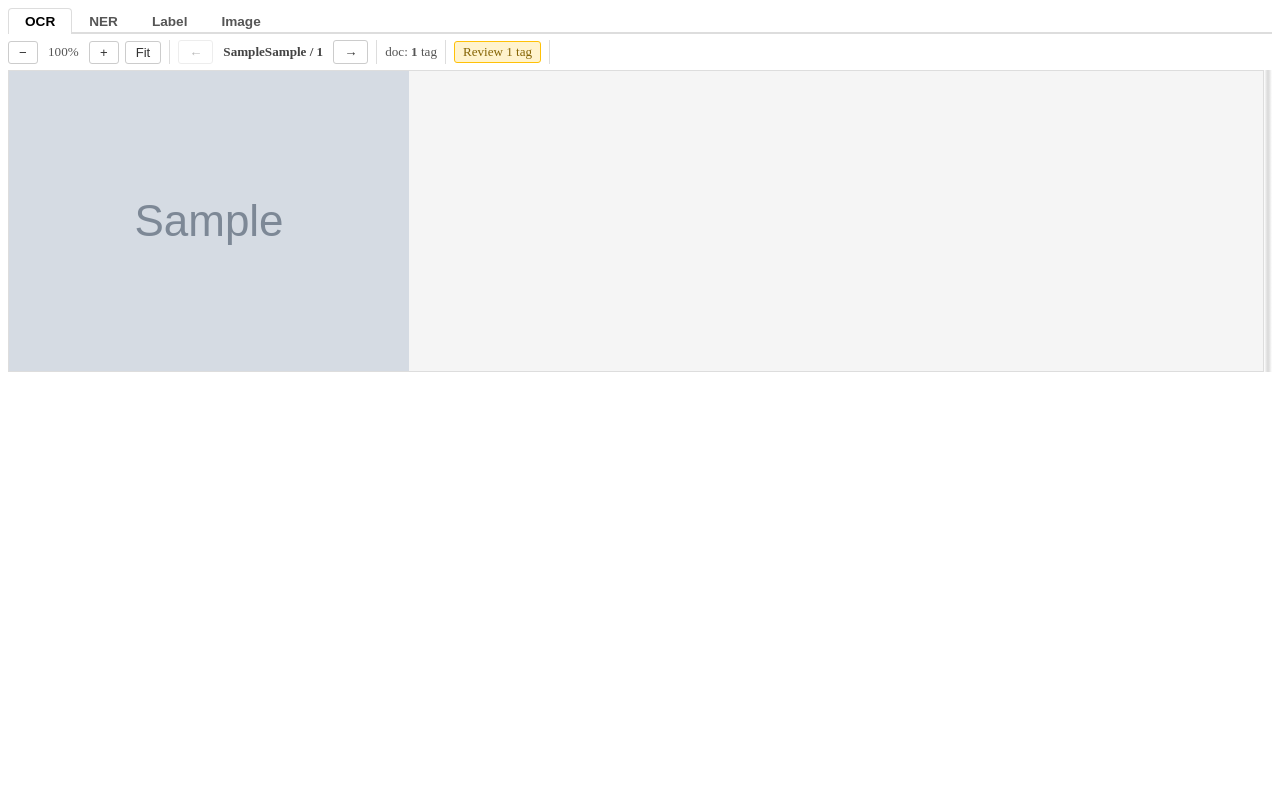
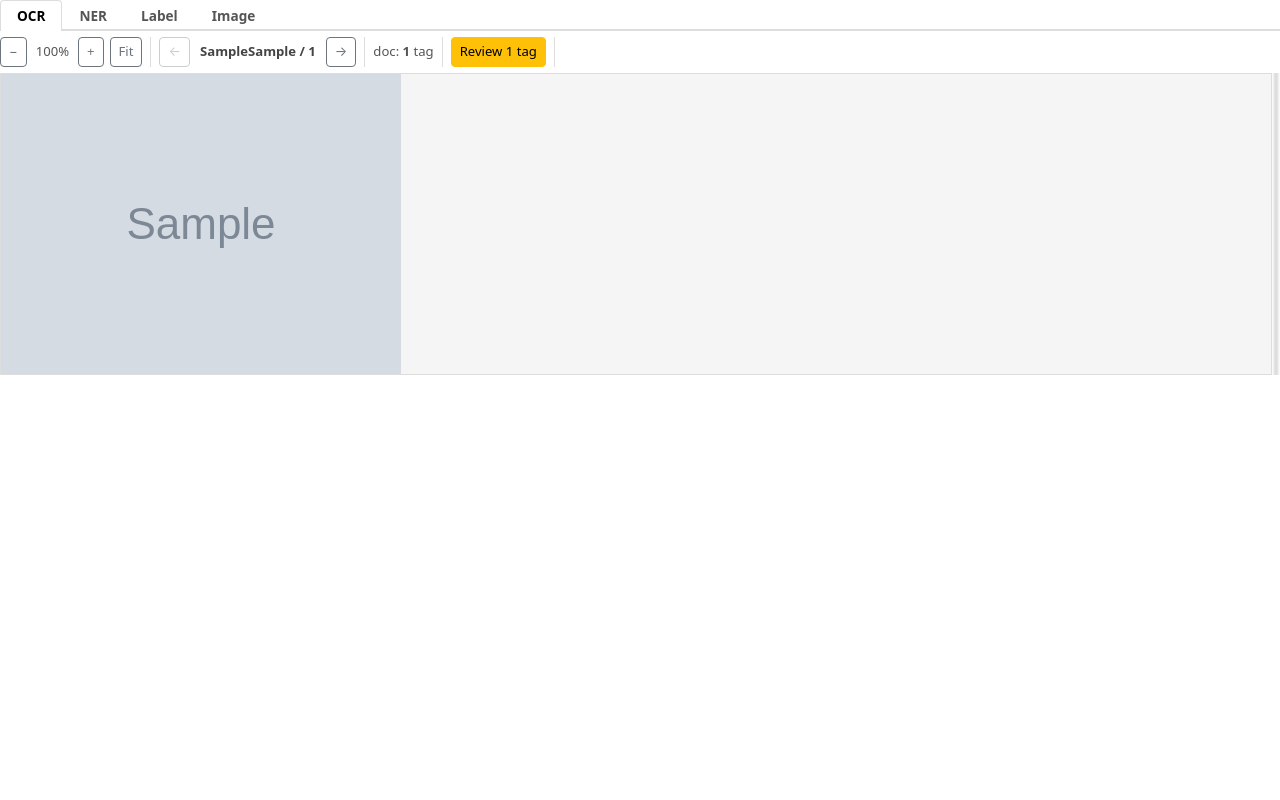
Before and after one commit to jklingen92/grime, a Django app: template grime/templates/admin/grime/_document_viewer.html in a window 1280 px wide. Run offline with Django 5.2, Linux system fonts and the light colour scheme; the template is opened without the code that fills it: most values are stand-ins (such as "Sample title", 1, 10 or a date in 2020); grey boxes marked "Sample" are stand-in pictures; data that the repository does not hold is empty.

Commit message:
Add Bootstrap 5 styling for buttons, sliders, and dropdowns (#26)
- Load Bootstrap 5.3.3 (CSS + JS) via CDN in both the admin viewer
  partial and the standalone document_list page
- Apply Bootstrap classes throughout the viewer: nav-tabs for the tab
  row, btn/btn-group for all toolbar and panel buttons, btn-group with
  dropdown-menu for the OCR engine split-button, form-range for all
  image-adjustment sliders, form-control/form-select for inputs
- Restyle document_list.html with Bootstrap cards, table-hover, and
  Bootstrap form layout; replace inline CSS with Bootstrap utilities
- Add CSS custom properties (--grime-primary, --grime-accent, etc.) at
  the top of viewer.css for easy color theming; set --bs-primary-rgb to
  keep Bootstrap components (range thumbs, focus rings) in sync with
  the brand color
- Add "Customizing the Color Palette" section to MAINTENANCE.md
  explaining each variable, override examples, and Bootstrap integration

https://claude.ai/code/session_01Dryof8UyytbThu5oLw3P4Z

Co-authored-by: Claude <noreply@anthropic.com>

```diff
--- a/grime/static/grime/viewer.css
+++ b/grime/static/grime/viewer.css
@@ -1,3 +1,18 @@
+  /* ── color palette ────────────────────────────────────────── */
+  :root {
+    --grime-primary:       #417690;
+    --grime-primary-dark:  #205067;
+    --grime-accent:        #7842dc;
+    --grime-accent-light:  rgba(120, 66, 220, 0.15);
+    --grime-ocr-highlight: #e67e00;
+    --grime-ner-per:       rgba(0, 100, 220, 0.2);
+    --grime-ner-loc:       rgba(30, 160, 60, 0.2);
+    --grime-ner-org:       rgba(200, 100, 0, 0.2);
+
+    /* Bootstrap range-thumb colour override */
+    --bs-primary-rgb: 65, 118, 144;
+  }
+
   /* ── outer layout ─────────────────────────────────────────── */
   #dp-outer { display: flex; align-items: flex-start; margin-bottom: 1.5em; }
   #dp-viewer-wrap {
@@ -126,42 +134,34 @@
   #dp-text-search-row {
     display: flex; align-items: center; gap: 4px;
   }
-  #dp-text-search {
-    flex: 1; padding: 3px 6px; font-size: 0.8em; border: 1px solid #ccc;
-    border-radius: 3px; background: #fff; outline: none;
-  }
-  #dp-text-search:focus { border-color: #888; }
-  #dp-text-search-clear {
-    padding: 0 5px; font-size: 0.9em; line-height: 1; cursor: pointer;
-    border: 1px solid #ccc; border-radius: 3px; background: #fff; color: #666;
-    flex-shrink: 0;
-  }
-  #dp-text-search-clear:hover { background: #f0f0f0; color: #333; }
+  #dp-text-search { flex: 1; font-size: 0.8em; }
+  #dp-text-search-clear { flex-shrink: 0; font-size: 0.9em; }
   #dp-text-search-count { font-size: 0.75em; color: #666; white-space: nowrap; min-width: 3em; text-align: right; }
 
   /* ── toolbar ──────────────────────────────────────────────── */
   #dp-toolbar { display: flex; gap: 6px; align-items: center; margin-bottom: 6px; flex-wrap: wrap; }
-  #dp-toolbar button, #dp-toolbar a.dp-nav-btn {
-    padding: 3px 10px; font-size: 0.82em; cursor: pointer; text-decoration: none;
-    color: #333; background: #fff; border: 1px solid #ccc; border-radius: 3px;
-    display: inline-flex; align-items: center;
+  /* Bootstrap .btn handles button appearance; keep only structural overrides */
+  #dp-toolbar .btn, #dp-toolbar a.dp-nav-btn {
+    font-size: 0.82em; text-decoration: none; display: inline-flex; align-items: center;
   }
-  #dp-toolbar button:hover, #dp-toolbar a.dp-nav-btn:hover { background: #f0f0f0; }
-  #dp-toolbar a.dp-nav-btn.disabled { opacity: 0.35; pointer-events: none; color: #333; }
+  #dp-toolbar a.dp-nav-btn.disabled { opacity: 0.35; pointer-events: none; }
   #dp-ocr-actions { display: none; gap: 6px; align-items: center; }
   #dp-ocr-actions.visible { display: flex; }
   #dp-zoom-label { font-size: 0.82em; color: #555; min-width: 3em; text-align: center; }
   #dp-page-indicator { font-size: 0.82em; color: #444; font-weight: bold; padding: 0 4px; }
   .dp-toolbar-sep { width: 1px; background: #ddd; align-self: stretch; margin: 0 2px; }
+  .dp-page-select { font-size: 0.82em; width: auto; padding-top: 2px; padding-bottom: 2px; cursor: pointer; }
 
   /* ── tabs ─────────────────────────────────────────────────── */
+  /* Use #dp-tabs prefix for specificity over Bootstrap's .nav-tabs .nav-link */
   #dp-tabs { display: flex; border-bottom: 2px solid #ddd; margin-bottom: 0; }
-  .dp-tab {
+  #dp-tabs .dp-tab {
     padding: 5px 16px; font-size: 0.85em; font-weight: 600; cursor: pointer;
     border: 1px solid transparent; border-bottom: none; border-radius: 4px 4px 0 0;
     background: none; color: #555; margin-bottom: -2px;
   }
-  .dp-tab.active { background: #fff; border-color: #ddd; color: #000; border-bottom-color: #fff; }
+  #dp-tabs .dp-tab.active { background: #fff; border-color: #ddd; color: #000; border-bottom-color: #fff; }
+  #dp-tabs .dp-tab:hover:not(.active) { background: #f8f8f8; border-color: #eee; color: #333; }
 
   /* ── citation overlays (OCR tab only now) ─────────────────── */
   .dp-citation {
--- a/grime/templates/admin/grime/_document_viewer.html
+++ b/grime/templates/admin/grime/_document_viewer.html
@@ -1,4 +1,5 @@
 {% load static %}
+<link rel="stylesheet" href="https://cdn.jsdelivr.net/npm/bootstrap@5.3.3/dist/css/bootstrap.min.css" crossorigin="anonymous">
 <link rel="stylesheet" href="{% static 'grime/viewer.css' %}">
 
 {% if image_url %}
@@ -6,49 +7,49 @@
 <div style="margin-bottom:1.5em">
 
   <!-- tabs -->
-  <div id="dp-tabs">
-    <button class="dp-tab active" id="tab-ocr" onclick="dpShowTab('ocr')">OCR</button>
-    <button class="dp-tab" id="tab-ner" onclick="dpShowTab('ner')">NER</button>
-    <button class="dp-tab" id="tab-label" onclick="dpShowTab('label')">Label</button>
-    <button class="dp-tab" id="tab-image" onclick="dpShowTab('image')">Image</button>
+  <div id="dp-tabs" class="nav nav-tabs">
+    <button class="dp-tab nav-link active" id="tab-ocr" onclick="dpShowTab('ocr')">OCR</button>
+    <button class="dp-tab nav-link" id="tab-ner" onclick="dpShowTab('ner')">NER</button>
+    <button class="dp-tab nav-link" id="tab-label" onclick="dpShowTab('label')">Label</button>
+    <button class="dp-tab nav-link" id="tab-image" onclick="dpShowTab('image')">Image</button>
   </div>
 
 
   <!-- toolbar -->
   <div id="dp-toolbar" style="margin-top:6px">
-    <button type="button" onclick="dpZoomOut()">−</button>
+    <button type="button" class="btn btn-sm btn-outline-secondary" onclick="dpZoomOut()">−</button>
     <span id="dp-zoom-label">100%</span>
-    <button type="button" onclick="dpZoomIn()">+</button>
-    <button type="button" onclick="dpZoomReset()">Fit</button>
+    <button type="button" class="btn btn-sm btn-outline-secondary" onclick="dpZoomIn()">+</button>
+    <button type="button" class="btn btn-sm btn-outline-secondary" onclick="dpZoomReset()">Fit</button>
 
     {% if ocr_record_pk %}
     <div class="dp-toolbar-sep" id="dp-sep-ocr" style="display:none"></div>
     <div id="dp-ocr-actions">
-      <span class="dp-split-btn">
-        <button id="dp-rerun-ocr" type="button">Run OCR</button><button id="dp-rerun-ocr-caret" type="button" aria-label="Choose OCR engine">&#9662;</button>
-        <div id="dp-rerun-ocr-menu" class="dp-menu">
-          <a href="#" data-engine="textract" class="active">Textract</a>
-          <a href="#" data-engine="tesseract">Tesseract</a>
+      <div class="dp-split-btn btn-group btn-group-sm" role="group">
+        <button id="dp-rerun-ocr" type="button" class="btn btn-outline-secondary">Run OCR</button><button id="dp-rerun-ocr-caret" type="button" class="btn btn-outline-secondary px-2" aria-label="Choose OCR engine">&#9662;</button>
+        <div id="dp-rerun-ocr-menu" class="dp-menu dropdown-menu">
+          <a href="#" data-engine="textract" class="dropdown-item active">Textract</a>
+          <a href="#" data-engine="tesseract" class="dropdown-item">Tesseract</a>
         </div>
-      </span>
-      <button id="dp-boxes-toggle" type="button">Hide boxes</button>
-      <button id="dp-draw-toggle" type="button">Add region (a)</button>
+      </div>
+      <button id="dp-boxes-toggle" type="button" class="btn btn-sm btn-outline-secondary">Hide boxes</button>
+      <button id="dp-draw-toggle" type="button" class="btn btn-sm btn-outline-secondary">Add region (a)</button>
     </div>
 
     <div class="dp-toolbar-sep" id="dp-sep-ner"></div>
-    <button id="dp-rerun-ner" type="button">Run NER</button>
+    <button id="dp-rerun-ner" type="button" class="btn btn-sm btn-outline-secondary">Run NER</button>
     {% endif %}
 
     <div class="dp-toolbar-sep"></div>
-    {% if prev_url %}<a class="dp-nav-btn" href="{{ prev_url }}" title="{{ nav_prev_label }}">&#8592;</a>
-    {% else %}<a class="dp-nav-btn disabled" aria-disabled="true">&#8592;</a>{% endif %}
+    {% if prev_url %}<a class="dp-nav-btn btn btn-sm btn-outline-secondary" href="{{ prev_url }}" title="{{ nav_prev_label }}">&#8592;</a>
+    {% else %}<a class="dp-nav-btn btn btn-sm btn-outline-secondary disabled" aria-disabled="true">&#8592;</a>{% endif %}
     {% if page_list_json %}
-    <select id="dp-page-select" style="font-size:0.85em;padding:2px 4px;border-radius:3px;border:1px solid #ccc;cursor:pointer"></select>
+    <select id="dp-page-select" class="form-select form-select-sm dp-page-select"></select>
     {% elif page_position and total_count %}
     <span id="dp-page-indicator">{{ nav_prefix }}{{ page_position }} / {{ total_count }}</span>
     {% endif %}
-    {% if next_url %}<a class="dp-nav-btn" href="{{ next_url }}" title="{{ nav_next_label }}">&#8594;</a>
-    {% else %}<a class="dp-nav-btn disabled" aria-disabled="true">&#8594;</a>{% endif %}
+    {% if next_url %}<a class="dp-nav-btn btn btn-sm btn-outline-secondary" href="{{ next_url }}" title="{{ nav_next_label }}">&#8594;</a>
+    {% else %}<a class="dp-nav-btn btn btn-sm btn-outline-secondary disabled" aria-disabled="true">&#8594;</a>{% endif %}
 
     {% if doc_tag_count is not None %}
     <div class="dp-toolbar-sep"></div>
@@ -56,13 +57,13 @@
     {% endif %}
     {% if autogen_unreviewed_count %}
     <div class="dp-toolbar-sep"></div>
-    <a class="dp-nav-btn" href="{{ review_tags_url }}" title="Review autogenerated tags" style="font-size:0.82em;background:#fff3cd;border:1px solid #ffc107;border-radius:3px;padding:2px 8px;color:#856404;text-decoration:none">Review {{ autogen_unreviewed_count }} tag{{ autogen_unreviewed_count|pluralize }}</a>
+    <a class="dp-nav-btn btn btn-sm btn-warning" href="{{ review_tags_url }}" title="Review autogenerated tags">Review {{ autogen_unreviewed_count }} tag{{ autogen_unreviewed_count|pluralize }}</a>
     {% endif %}
 
     <div class="dp-toolbar-sep"></div>
     <span id="dp-tab-badge" style="font-size:0.82em;color:#666"></span>
 
-    <button id="dp-image-save-btn" type="button" style="display:none;margin-left:auto;background:#fff3cd;border-color:#ffc107;color:#856404">Save adjusted image</button>
+    <button id="dp-image-save-btn" type="button" class="btn btn-sm btn-warning" style="display:none;margin-left:auto">Save adjusted image</button>
   </div>
 
   <!-- viewer + panels -->
@@ -131,20 +132,20 @@
       <!-- labeling: label + subcomponents + actions -->
       <div id="dp-tag-label-view" style="display:none">
         <h3 id="dp-tag-label-heading">New label</h3>
-        <input id="dp-tag-label-input" type="text" placeholder="Label…" autocomplete="off">
+        <input id="dp-tag-label-input" type="text" class="form-control form-control-sm" placeholder="Label…" autocomplete="off">
         <div id="dp-tag-sub-input-row" style="display:none">
           <div style="display:flex;gap:4px;align-items:center">
-            <input id="dp-tag-sub-input" type="text" list="dp-sub-label-list" placeholder="Label for selection…" autocomplete="off" style="flex:1;min-width:0">
-            <button id="dp-tag-sub-clear-btn" type="button" title="Remove selected from pattern" style="padding:2px 7px;font-size:0.88em;cursor:pointer;border:1px solid #c00;border-radius:3px;background:#fff;color:#c00;flex-shrink:0">×</button>
+            <input id="dp-tag-sub-input" type="text" list="dp-sub-label-list" class="form-control form-control-sm" placeholder="Label for selection…" autocomplete="off" style="flex:1;min-width:0">
+            <button id="dp-tag-sub-clear-btn" type="button" class="btn btn-sm btn-outline-danger" title="Remove selected from pattern" style="flex-shrink:0">×</button>
           </div>
           <datalist id="dp-sub-label-list"></datalist>
           <div id="dp-tag-sub-hint">Enter to label · × to remove · Esc to deselect</div>
         </div>
         <div id="dp-tag-subcomp-list"></div>
         <div id="dp-tag-actions">
-          <button id="dp-tag-save-btn" type="button">Save ↵</button>
-          <button id="dp-tag-cancel-btn" type="button">Cancel ⎋</button>
-          <button id="dp-tag-delete-btn" type="button" style="display:none">Delete</button>
+          <button id="dp-tag-save-btn" type="button" class="btn btn-sm btn-primary">Save ↵</button>
+          <button id="dp-tag-cancel-btn" type="button" class="btn btn-sm btn-outline-secondary">Cancel ⎋</button>
+          <button id="dp-tag-delete-btn" type="button" class="btn btn-sm btn-outline-danger" style="display:none">Delete</button>
         </div>
       </div>
     </div>
@@ -157,60 +158,60 @@
       </div>
       <div class="dp-image-slider-row">
         <label for="dp-image-brightness">Brightness</label>
-        <input id="dp-image-brightness" type="range" min="-100" max="100" step="1" value="0">
+        <input id="dp-image-brightness" type="range" class="form-range" min="-100" max="100" step="1" value="0">
         <span id="dp-image-brightness-val" class="dp-image-val">0</span>
       </div>
       <div class="dp-image-slider-row">
         <label for="dp-image-contrast">Contrast</label>
-        <input id="dp-image-contrast" type="range" min="0" max="200" step="1" value="100">
+        <input id="dp-image-contrast" type="range" class="form-range" min="0" max="200" step="1" value="100">
         <span id="dp-image-contrast-val" class="dp-image-val">1.00</span>
       </div>
       <div class="dp-image-slider-row">
         <label for="dp-image-gamma">Gamma</label>
-        <input id="dp-image-gamma" type="range" min="10" max="300" step="1" value="100">
+        <input id="dp-image-gamma" type="range" class="form-range" min="10" max="300" step="1" value="100">
         <span id="dp-image-gamma-val" class="dp-image-val">1.00</span>
       </div>
       <div class="dp-image-section-title">Levels</div>
       <div class="dp-image-slider-row">
         <label for="dp-image-black">Black</label>
-        <input id="dp-image-black" type="range" min="0" max="254" step="1" value="0">
+        <input id="dp-image-black" type="range" class="form-range" min="0" max="254" step="1" value="0">
         <span id="dp-image-black-val" class="dp-image-val">0</span>
       </div>
       <div class="dp-image-slider-row">
         <label for="dp-image-white">White</label>
-        <input id="dp-image-white" type="range" min="1" max="255" step="1" value="255">
+        <input id="dp-image-white" type="range" class="form-range" min="1" max="255" step="1" value="255">
         <span id="dp-image-white-val" class="dp-image-val">255</span>
       </div>
       <div class="dp-image-section-title">Tools</div>
       <div class="dp-image-btn-group">
-        <button id="dp-image-autocontrast-btn" type="button" title="Set black/white levels to 1% histogram cutoffs">Auto contrast</button>
-        <button id="dp-image-grayscale-btn"    type="button" title="Desaturate to greyscale">Grayscale</button>
-        <button id="dp-image-invert-btn"       type="button" title="Invert colours (negative)">Invert</button>
-        <button id="dp-image-sharpen-btn"      type="button" title="Unsharp mask — applied on save, no live preview">Sharpen</button>
+        <button id="dp-image-autocontrast-btn" type="button" class="btn btn-sm btn-outline-secondary" title="Set black/white levels to 1% histogram cutoffs">Auto contrast</button>
+        <button id="dp-image-grayscale-btn"    type="button" class="btn btn-sm btn-outline-secondary" title="Desaturate to greyscale">Grayscale</button>
+        <button id="dp-image-invert-btn"       type="button" class="btn btn-sm btn-outline-secondary" title="Invert colours (negative)">Invert</button>
+        <button id="dp-image-sharpen-btn"      type="button" class="btn btn-sm btn-outline-secondary" title="Unsharp mask — applied on save, no live preview">Sharpen</button>
       </div>
       <small id="dp-image-sharpen-note" class="dp-image-sharpen-note" style="display:none">Sharpening is applied on save (no live preview)</small>
       <div class="dp-image-section-title">Threshold / Binarize</div>
       <div style="display:flex;align-items:center;gap:6px;font-size:0.82em">
-        <input id="dp-image-threshold-enable" type="checkbox">
+        <input id="dp-image-threshold-enable" type="checkbox" class="form-check-input">
         <label for="dp-image-threshold-enable" style="color:#444;cursor:pointer">Enable</label>
       </div>
       <div class="dp-image-slider-row">
         <label for="dp-image-threshold">Level</label>
-        <input id="dp-image-threshold" type="range" min="0" max="255" step="1" value="128" disabled>
+        <input id="dp-image-threshold" type="range" class="form-range" min="0" max="255" step="1" value="128" disabled>
         <span id="dp-image-threshold-val" class="dp-image-val">—</span>
       </div>
       <div class="dp-image-section-title">Rotate / Deskew</div>
       <div class="dp-image-btn-group">
-        <button id="dp-image-rotate-ccw-btn" type="button" title="Rotate 90° counter-clockwise">↺ 90°</button>
-        <button id="dp-image-rotate-cw-btn"  type="button" title="Rotate 90° clockwise">↻ 90°</button>
+        <button id="dp-image-rotate-ccw-btn" type="button" class="btn btn-sm btn-outline-secondary" title="Rotate 90° counter-clockwise">↺ 90°</button>
+        <button id="dp-image-rotate-cw-btn"  type="button" class="btn btn-sm btn-outline-secondary" title="Rotate 90° clockwise">↻ 90°</button>
       </div>
       <div class="dp-image-slider-row">
         <label for="dp-image-rotate-fine">Fine</label>
-        <input id="dp-image-rotate-fine" type="range" min="-5" max="5" step="0.1" value="0">
+        <input id="dp-image-rotate-fine" type="range" class="form-range" min="-5" max="5" step="0.1" value="0">
         <span id="dp-image-rotate-fine-val" class="dp-image-val">0.0°</span>
       </div>
       <div id="dp-image-actions">
-        <button id="dp-image-reset-btn" type="button">Reset</button>
+        <button id="dp-image-reset-btn" type="button" class="btn btn-sm btn-outline-secondary">Reset</button>
       </div>
     </div>
 
@@ -232,8 +233,8 @@
         </div>
       </div>
       <div id="dp-text-search-row">
-        <input id="dp-text-search" type="search" placeholder="Search text…" autocomplete="off">
-        <button id="dp-text-search-clear" type="button" title="Clear search" style="display:none">×</button>
+        <input id="dp-text-search" type="search" class="form-control form-control-sm" placeholder="Search text…" autocomplete="off">
+        <button id="dp-text-search-clear" type="button" class="btn btn-sm btn-outline-secondary" title="Clear search" style="display:none">×</button>
         <span id="dp-text-search-count"></span>
       </div>
       <div id="dp-corrected-text"></div>
@@ -249,10 +250,10 @@
   <div class="ocr-popup-original" id="ocr-popup-original"></div>
   <input type="text" id="ocr-popup-input" placeholder="Corrected text… (Enter to save)">
   <div class="ocr-popup-actions">
-    <button id="ocr-popup-confirm" class="button default">Confirm</button>
-    <button id="ocr-popup-ditto"   class="button">Ditto</button>
-    <button id="ocr-popup-delete"  class="button" style="color:#a00">Delete</button>
-    <button id="ocr-popup-cancel"  class="button">Cancel</button>
+    <button id="ocr-popup-confirm" class="btn btn-sm btn-primary">Confirm</button>
+    <button id="ocr-popup-ditto"   class="btn btn-sm btn-outline-secondary">Ditto</button>
+    <button id="ocr-popup-delete"  class="btn btn-sm btn-outline-danger">Delete</button>
+    <button id="ocr-popup-cancel"  class="btn btn-sm btn-outline-secondary">Cancel</button>
     <span class="ocr-popup-hint">Enter · Esc</span>
   </div>
 </div>
@@ -260,33 +261,33 @@
 <!-- Unsaved image-adjustments confirmation bar -->
 <div id="dp-image-unsaved-bar">
   <label id="dp-image-unsaved-label">You have unsaved image adjustments.</label>
-  <button id="dp-image-unsaved-save"   class="button default">Save &amp; continue</button>
-  <button id="dp-image-unsaved-skip"   class="button">Use last-saved image</button>
-  <button id="dp-image-unsaved-cancel" class="button">Cancel</button>
+  <button id="dp-image-unsaved-save"   class="btn btn-sm btn-primary">Save &amp; continue</button>
+  <button id="dp-image-unsaved-skip"   class="btn btn-sm btn-outline-secondary">Use last-saved image</button>
+  <button id="dp-image-unsaved-cancel" class="btn btn-sm btn-outline-secondary">Cancel</button>
 </div>
 
 <!-- OCR selection bar (multi-select actions) -->
 <div id="ocr-merge-bar">
   <label id="ocr-merge-label">2 words selected</label>
-  <button id="ocr-rerun-ocr"   class="button">Rerun OCR</button>
-  <button id="ocr-bulk-ditto"  class="button">Ditto</button>
-  <button id="ocr-bulk-delete" class="button" style="color:#a00">Delete</button>
-  <button id="ocr-merge-cancel" class="button">Cancel</button>
+  <button id="ocr-rerun-ocr"   class="btn btn-sm btn-outline-secondary">Rerun OCR</button>
+  <button id="ocr-bulk-ditto"  class="btn btn-sm btn-outline-secondary">Ditto</button>
+  <button id="ocr-bulk-delete" class="btn btn-sm btn-outline-danger">Delete</button>
+  <button id="ocr-merge-cancel" class="btn btn-sm btn-outline-secondary">Cancel</button>
   <span class="merge-bar-hint">Esc · ⌫</span>
 </div>
 
 <!-- NER selection bar -->
 <div id="ner-select-bar">
   <label id="ner-select-label"></label>
-  <select id="ner-select-type">
+  <select id="ner-select-type" class="form-select form-select-sm">
     <option value="">— label —</option>
     <option value="PER">Person</option>
     <option value="LOC">Location</option>
     <option value="ORG">Organization</option>
   </select>
-  <button id="ner-select-apply" class="button">Apply</button>
-  <button id="ner-select-delete" class="button" style="color:#a00">Delete</button>
-  <button id="ner-select-cancel" class="button">Cancel</button>
+  <button id="ner-select-apply" class="btn btn-sm btn-primary">Apply</button>
+  <button id="ner-select-delete" class="btn btn-sm btn-outline-danger">Delete</button>
+  <button id="ner-select-cancel" class="btn btn-sm btn-outline-secondary">Cancel</button>
 </div>
 
 {% if image_url %}
@@ -346,5 +347,6 @@ window.VIEWER_CONFIG = {
 {% endif %}
 };
 </script>
+<script src="https://cdn.jsdelivr.net/npm/bootstrap@5.3.3/dist/js/bootstrap.bundle.min.js" crossorigin="anonymous"></script>
 <script type="module" src="{% static 'grime/viewer.js' %}"></script>
 {% endif %}
```
Also changed, not shown: other parts of grime/static/grime/viewer.css (+12 -25 lines), MAINTENANCE.md (+70 -0 lines), grime/templates/grime/document_list.html (+50 -54 lines).
